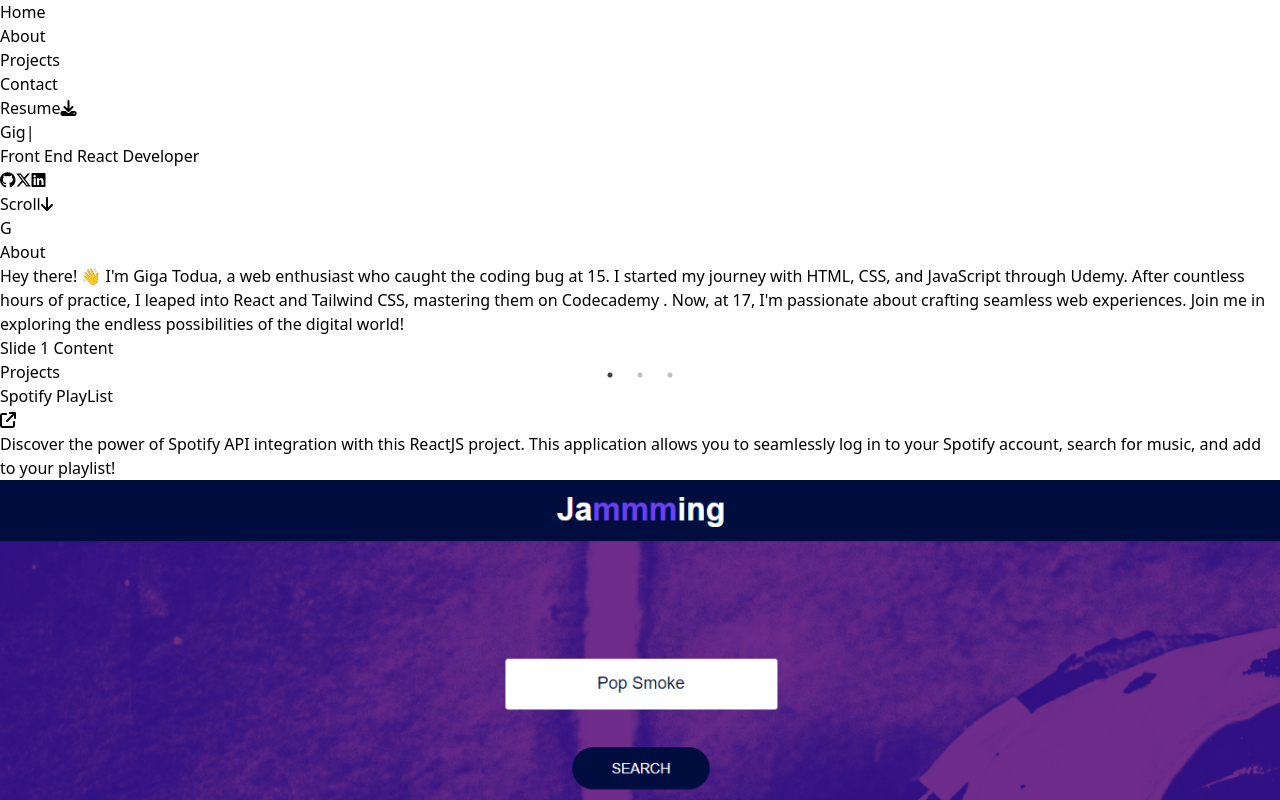
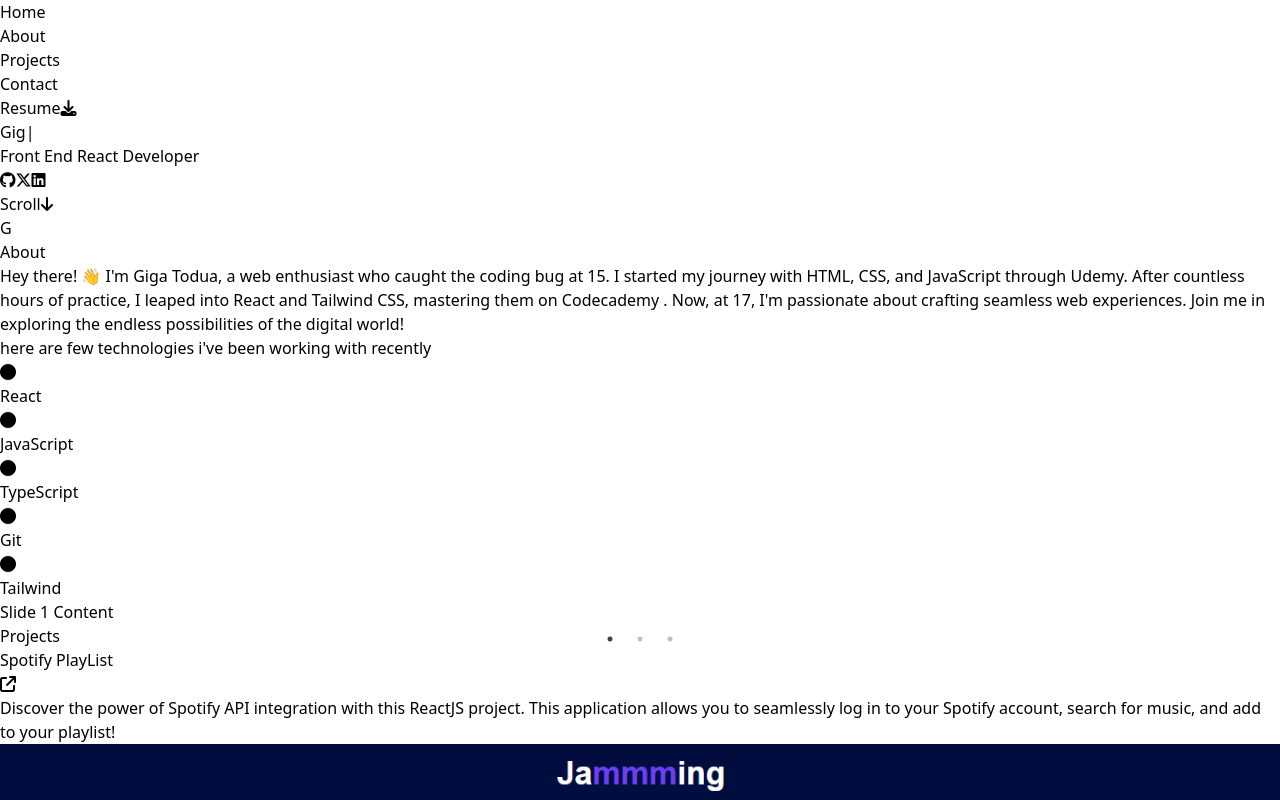
Before and after one commit to Todu66/personal-portfolio, a React (Vite) app: page / in a window 1280 px wide. Shown: the part 419-1219 px from the top of the page. Built offline with nearby package versions, Linux system fonts and the light colour scheme; a small style sheet from the web is missing.

Commit message:
adding skill section

```diff
--- a/src/components/About.jsx
+++ b/src/components/About.jsx
@@ -26,11 +26,8 @@
     <div className="min-h-screen">
       <div className="h-screen flex flex-col w-full justify-center gap-1">
         <h2 className="text-[#ccd6f6] font-bold text-4xl">
-
-      <ReactTyped
-            strings={[
-              "Giga Todua"
-            ]}
+          <ReactTyped
+            strings={["Giga Todua"]}
             typeSpeed={90}
             loop
             backSpeed={50}
@@ -42,9 +39,7 @@
           Front End React Developer
         </h2>
         {/* auto typer */}
-        <h2 className="text-[#ccd6f6] text-[17px] mt-3">
-
-        </h2>
+        <h2 className="text-[#ccd6f6] text-[17px] mt-3"></h2>
         {/* social icobns */}
         <div className="flex flex-row gap-4 mt-4 ">
           <i className="fab fa-github text-[#c7cdd6] text-[25px] hover:text-[#64ffda] cursor-pointer duration-150 ease-in-out"></i>
@@ -95,6 +90,31 @@
           Join me in exploring the endless possibilities of the digital world!
         </h3>
       </div>
+      <div>
+        <h2 className="text-[#AAAAAA] mt-5">here are few technologies i've been working with recently</h2>
+        <div className="flex flex-wrap gap-5 text-[#AAAAAA] mt-3">
+          <div className="flex items-center">
+            <i className="fas fa-circle text-[#64ffda] text-xs mr-2"></i>
+            <p>React</p>
+          </div>
+          <div className="flex items-center">
+            <i className="fas fa-circle text-[#64ffda] text-xs mr-2"></i>
+            <p>JavaScript</p>
+          </div>
+          <div className="flex items-center">
+            <i className="fas fa-circle text-[#64ffda] text-xs mr-2"></i>
+            <p>TypeScript</p>
+          </div>
+          <div className="flex items-center">
+            <i className="fas fa-circle text-[#64ffda] text-xs mr-2"></i>
+            <p>Git</p>
+          </div>
+          <div className="flex items-center">
+            <i className="fas fa-circle text-[#64ffda] text-xs mr-2"></i>
+            <p>Tailwind</p>
+          </div>
+        </div>
+      </div>
       <Slider />
       {/* <div>
           <p>
```
